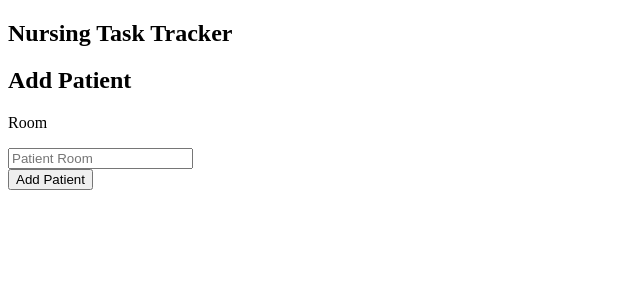
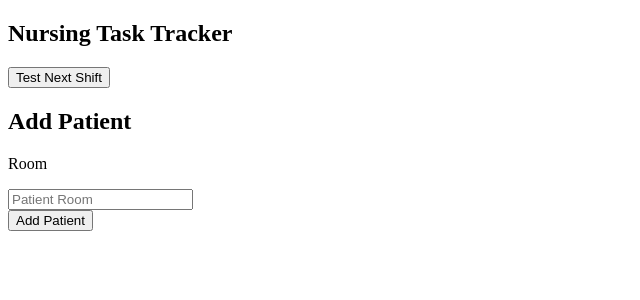
Before and after one commit to Spaghetti-And-Duct-Tape/new-nursing-task-tracker, a React (Vite) app: page / in a window 1280 px wide. Shown: the top 300 px of the page, without its empty margins (0-640 px from the left). Built offline with nearby package versions, Linux system fonts and the light colour scheme.

Commit message:
shift changing button

```diff
--- a/src/App.tsx
+++ b/src/App.tsx
@@ -13,6 +13,7 @@ import { generateTasks } from "./utils/scheduling/generateTasks";
 import { generatePatientTasks } from "./utils/patient/generatePatientTasks";
 import type { CareModule } from "./types/careModule";
 import { careModuleLibrary } from "./data/careModuleLibrary";
+import type { Shift } from "./types/shift";
 
 const date = new Date();
 
@@ -317,9 +318,31 @@ function App() {
     }));
   };
 
+  function testNextShift() {
+    setAssignment(prev => {
+      const nextShift: Shift =
+        prev.shift.name === "Day" ? defaultNightShift : defaultDayShift;
+
+        const nextDate = new Date(prev.shiftEnd);
+
+        return createAssignment({
+          patients: prev.patients,
+          shift: nextShift,
+          date: nextDate,
+          modules: careModuleLibrary
+        });
+    });
+  };
+
   return (
     <main>
       <h2>Nursing Task Tracker</h2>
+
+      <button
+        onClick={testNextShift}
+      >
+        Test Next Shift
+      </button>
 
       <AddPatientForm
         onAddPatient={handleAddPatient}
--- a/src/utils/assignment/createAssignment.ts
+++ b/src/utils/assignment/createAssignment.ts
@@ -24,6 +24,8 @@ export function createAssignment({
     end: shiftEnd
   } = getShiftRange(date, shift);
 
+  console.log({shiftStart, shiftEnd})
+
   const assignedPatients = patients.map(patient => ({
     ...patient,
 
```
